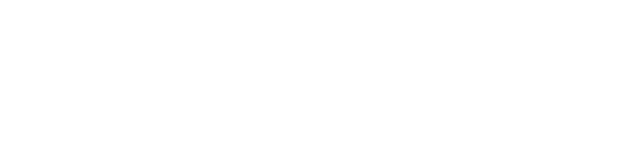
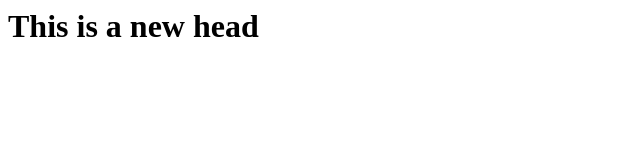
Before and after one commit to wstuckmeyer/my-first-repo, a plain HTML site: page index.html in a window 1280 px wide. Shown: the whole page, without its empty margins (0-640 px from the left). Drawn offline with Linux system fonts and the light colour scheme.

Commit message:
added a new div

```diff
--- a/index.html
+++ b/index.html
@@ -1,6 +1,8 @@
 <html>
 <head>
 <body>
+	<div>
+	<h1>This is a new head</h1>
 </body>
 </head>
 </html>
```
